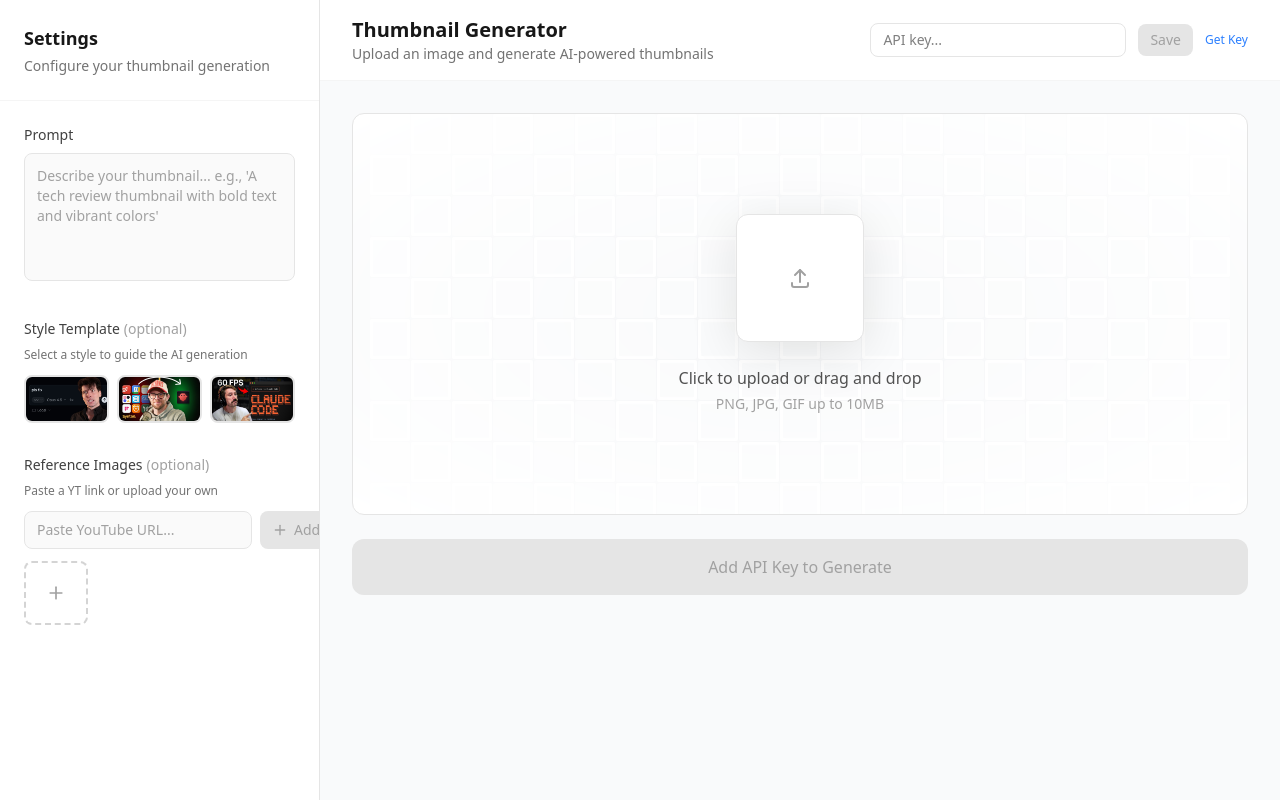
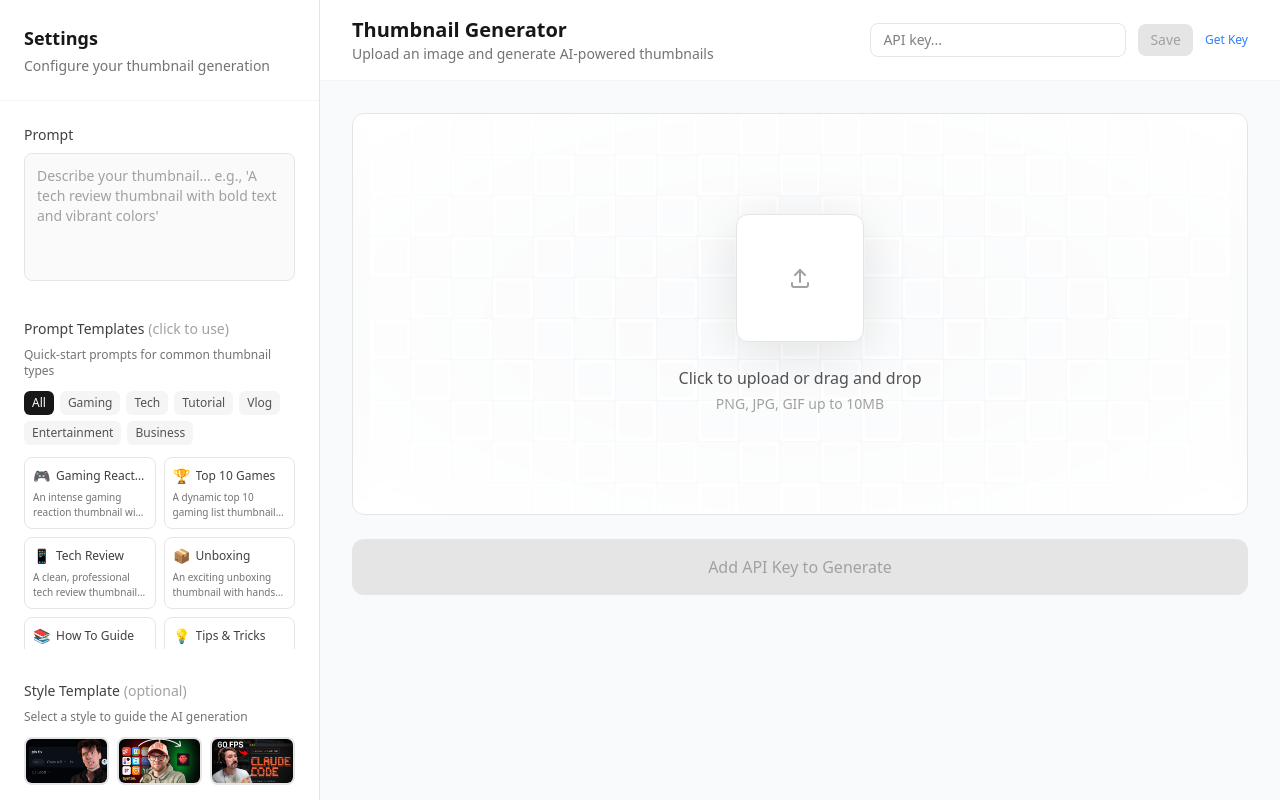
Before and after one commit to manuarora700/youtube-thumbnail-generator, a React (Vite) app: page / in a window 1280 px wide. Built offline with nearby package versions, Linux system fonts and the light colour scheme; a web font is replaced by a local one.

Commit message:
Add: Prompt Templates Library for common thumbnail types.

```diff
--- a/src/components/Sidebar.tsx
+++ b/src/components/Sidebar.tsx
@@ -2,6 +2,7 @@ import { useRef, useState, useEffect } from "react";
 import { motion, AnimatePresence } from "motion/react";
 import { IconPlus, IconX, IconCheck, IconLoader2 } from "@tabler/icons-react";
 import { cn, extractYouTubeVideoId, fetchYouTubeThumbnail } from "../lib/utils";
+import { PROMPT_TEMPLATES, TEMPLATE_CATEGORIES } from "../lib/promptTemplates";
 
 interface SidebarProps {
   prompt: string;
@@ -35,6 +36,7 @@ export function Sidebar({
   const [youtubeUrl, setYoutubeUrl] = useState("");
   const [isLoadingThumbnail, setIsLoadingThumbnail] = useState(false);
   const [youtubeError, setYoutubeError] = useState<string | null>(null);
+  const [selectedCategory, setSelectedCategory] = useState<string>("All");
 
   // Close sidebar on escape key
   useEffect(() => {
@@ -161,6 +163,76 @@ export function Sidebar({
               placeholder="Describe your thumbnail... e.g., 'A tech review thumbnail with bold text and vibrant colors'"
               className="w-full h-24 sm:h-32 p-3 text-sm text-neutral-700 bg-neutral-50 border border-neutral-200 rounded-lg resize-none focus:outline-none focus:ring-2 focus:ring-neutral-300 focus:border-transparent placeholder:text-neutral-400"
             />
+          </div>
+
+          {/* Prompt Templates Section */}
+          <div>
+            <label className="block text-sm font-medium text-neutral-700 mb-2">
+              Prompt Templates
+              <span className="text-neutral-400 font-normal ml-1">
+                (click to use)
+              </span>
+            </label>
+            <p className="text-xs text-neutral-500 mb-3">
+              Quick-start prompts for common thumbnail types
+            </p>
+
+            {/* Category Tabs */}
+            <div className="flex flex-wrap gap-1.5 mb-3">
+              <button
+                onClick={() => setSelectedCategory("All")}
+                className={cn(
+                  "px-2 py-1 text-xs rounded-md transition-colors",
+                  selectedCategory === "All"
+                    ? "bg-neutral-900 text-white"
+                    : "bg-neutral-100 text-neutral-600 hover:bg-neutral-200"
+                )}
+              >
+                All
+              </button>
+              {TEMPLATE_CATEGORIES.map((category) => (
+                <button
+                  key={category}
+                  onClick={() => setSelectedCategory(category)}
+                  className={cn(
+                    "px-2 py-1 text-xs rounded-md transition-colors",
+                    selectedCategory === category
+                      ? "bg-neutral-900 text-white"
+                      : "bg-neutral-100 text-neutral-600 hover:bg-neutral-200"
+                  )}
+                >
+                  {category}
+                </button>
+              ))}
+            </div>
+
+            {/* Template Cards */}
+            <div className="grid grid-cols-2 gap-2 max-h-48 overflow-y-auto">
+              {PROMPT_TEMPLATES
+                .filter(t => selectedCategory === "All" || t.category === selectedCategory)
+                .map((template) => (
+                  <button
+                    key={template.id}
+                    onClick={() => onPromptChange(template.prompt)}
+                    className={cn(
+                      "p-2 text-left rounded-lg border transition-all hover:border-neutral-400 hover:shadow-sm",
+                      prompt === template.prompt
+                        ? "border-neutral-900 bg-neutral-50"
+                        : "border-neutral-200 bg-white"
+                    )}
+                  >
+                    <div className="flex items-center gap-1.5 mb-1">
+                      <span className="text-sm">{template.icon}</span>
+                      <span className="text-xs font-medium text-neutral-700 truncate">
+                        {template.name}
+                      </span>
+                    </div>
+                    <p className="text-[10px] text-neutral-500 line-clamp-2">
+                      {template.prompt.slice(0, 60)}...
+                    </p>
+                  </button>
+                ))}
+            </div>
           </div>
 
           {/* Template Thumbnails Section */}
--- /dev/null
+++ b/src/lib/promptTemplates.ts
@@ -0,0 +1,109 @@
+// Prompt templates for common YouTube thumbnail types
+export interface PromptTemplate {
+    id: string;
+    name: string;
+    category: string;
+    icon: string; // emoji
+    prompt: string;
+}
+
+export const PROMPT_TEMPLATES: PromptTemplate[] = [
+    // Gaming
+    {
+        id: "gaming-reaction",
+        name: "Gaming Reaction",
+        category: "Gaming",
+        icon: "🎮",
+        prompt: "An intense gaming reaction thumbnail with dramatic lighting, surprised/excited facial expression, game footage in background, bold neon colors (pink, blue, green), and large expressive text overlay",
+    },
+    {
+        id: "gaming-top10",
+        name: "Top 10 Games",
+        category: "Gaming",
+        icon: "🏆",
+        prompt: "A dynamic top 10 gaming list thumbnail with multiple game screenshots arranged creatively, large bold '10' number, vibrant gradient background, and exciting action-packed composition",
+    },
+
+    // Tech
+    {
+        id: "tech-review",
+        name: "Tech Review",
+        category: "Tech",
+        icon: "📱",
+        prompt: "A clean, professional tech review thumbnail featuring the product prominently centered, subtle gradient background, modern minimalist design, comparison arrows or vs icons if comparing products",
+    },
+    {
+        id: "tech-unboxing",
+        name: "Unboxing",
+        category: "Tech",
+        icon: "📦",
+        prompt: "An exciting unboxing thumbnail with hands holding/revealing the product, open box visible, dramatic spotlight lighting, amazed expression, sparkle effects around the product",
+    },
+
+    // Tutorial/Education
+    {
+        id: "tutorial-howto",
+        name: "How To Guide",
+        category: "Tutorial",
+        icon: "📚",
+        prompt: "An educational how-to thumbnail with clear step indicators, friendly presenter pointing at key elements, bright and welcoming colors, clean organized layout with numbered steps visible",
+    },
+    {
+        id: "tutorial-tips",
+        name: "Tips & Tricks",
+        category: "Tutorial",
+        icon: "💡",
+        prompt: "A helpful tips and tricks thumbnail with lightbulb or brain icon, numbered list preview (3-5 tips), professional presenter, warm inviting colors, and clear readable text",
+    },
+
+    // Vlog/Lifestyle
+    {
+        id: "vlog-travel",
+        name: "Travel Vlog",
+        category: "Vlog",
+        icon: "✈️",
+        prompt: "A stunning travel vlog thumbnail featuring a beautiful destination landscape, traveler in frame looking amazed, warm sunset colors, location name overlay, adventure and wanderlust vibes",
+    },
+    {
+        id: "vlog-day",
+        name: "Day in Life",
+        category: "Vlog",
+        icon: "☀️",
+        prompt: "A lifestyle day-in-the-life thumbnail with multiple scene snapshots, cozy aesthetic, warm natural lighting, casual authentic feel, soft pastel or earth tone colors",
+    },
+
+    // Entertainment
+    {
+        id: "reaction-video",
+        name: "Reaction Video",
+        category: "Entertainment",
+        icon: "😱",
+        prompt: "An exaggerated reaction thumbnail with shocked/surprised facial expression, mouth open wide, hands on face, split screen with content being reacted to, bright contrasting colors",
+    },
+    {
+        id: "challenge-video",
+        name: "Challenge",
+        category: "Entertainment",
+        icon: "🔥",
+        prompt: "An exciting challenge video thumbnail with dynamic action pose, bold challenge name text, fire or explosion effects, energetic bright colors, competitive intense mood",
+    },
+
+    // Business/Finance
+    {
+        id: "money-tips",
+        name: "Money Tips",
+        category: "Business",
+        icon: "💰",
+        prompt: "A professional finance thumbnail with money/dollar imagery, upward trending graphs, confident presenter in business casual, green and gold color scheme, trust-building clean design",
+    },
+    {
+        id: "productivity",
+        name: "Productivity",
+        category: "Business",
+        icon: "⚡",
+        prompt: "A motivational productivity thumbnail with organized workspace, to-do list visuals, clock or timer elements, energetic presenter, clean modern aesthetic with blue and white tones",
+    },
+];
+
+// Get unique categories from templates
+export const TEMPLATE_CATEGORIES = [...new Set(PROMPT_TEMPLATES.map(t => t.category))];
```
